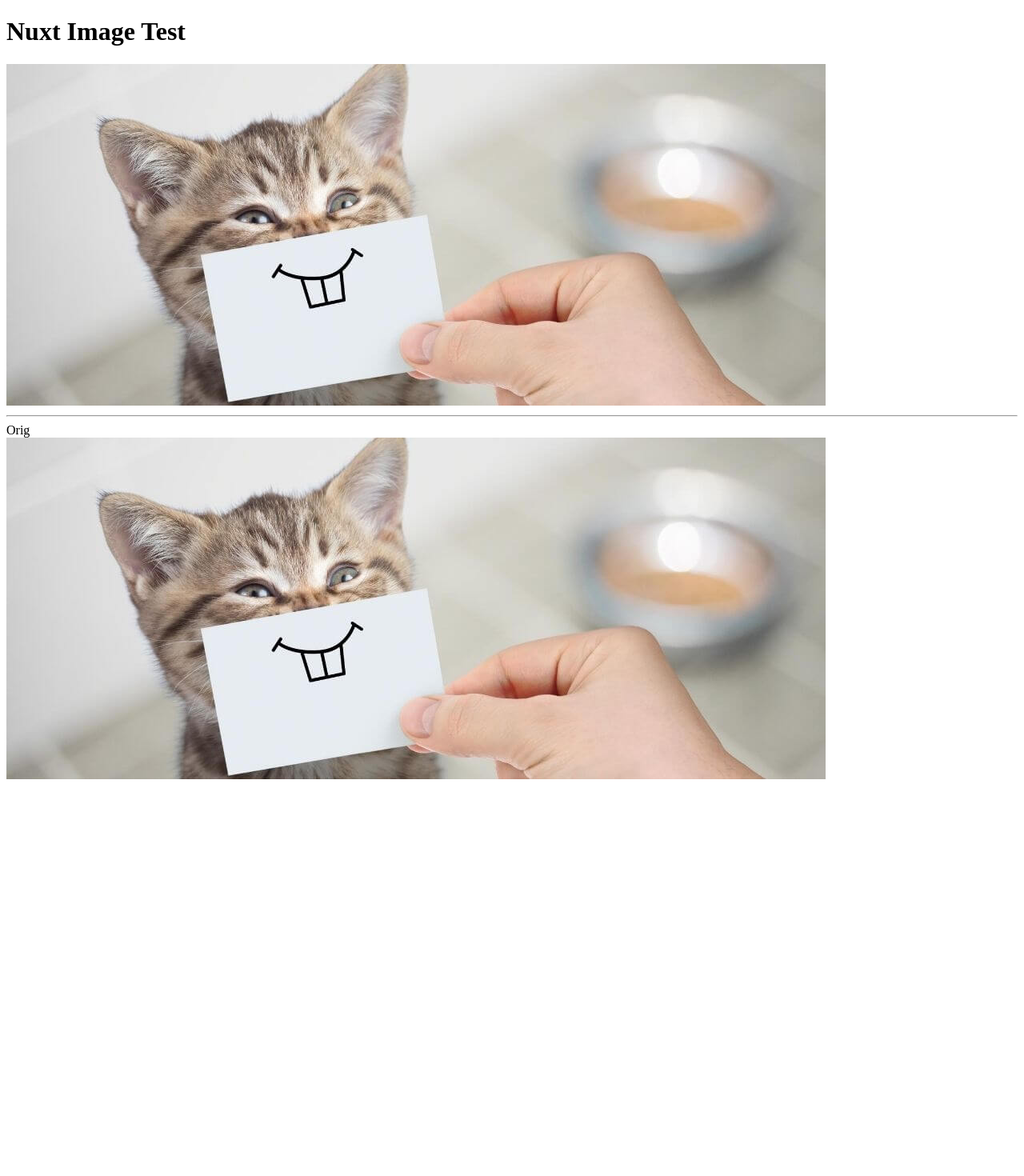
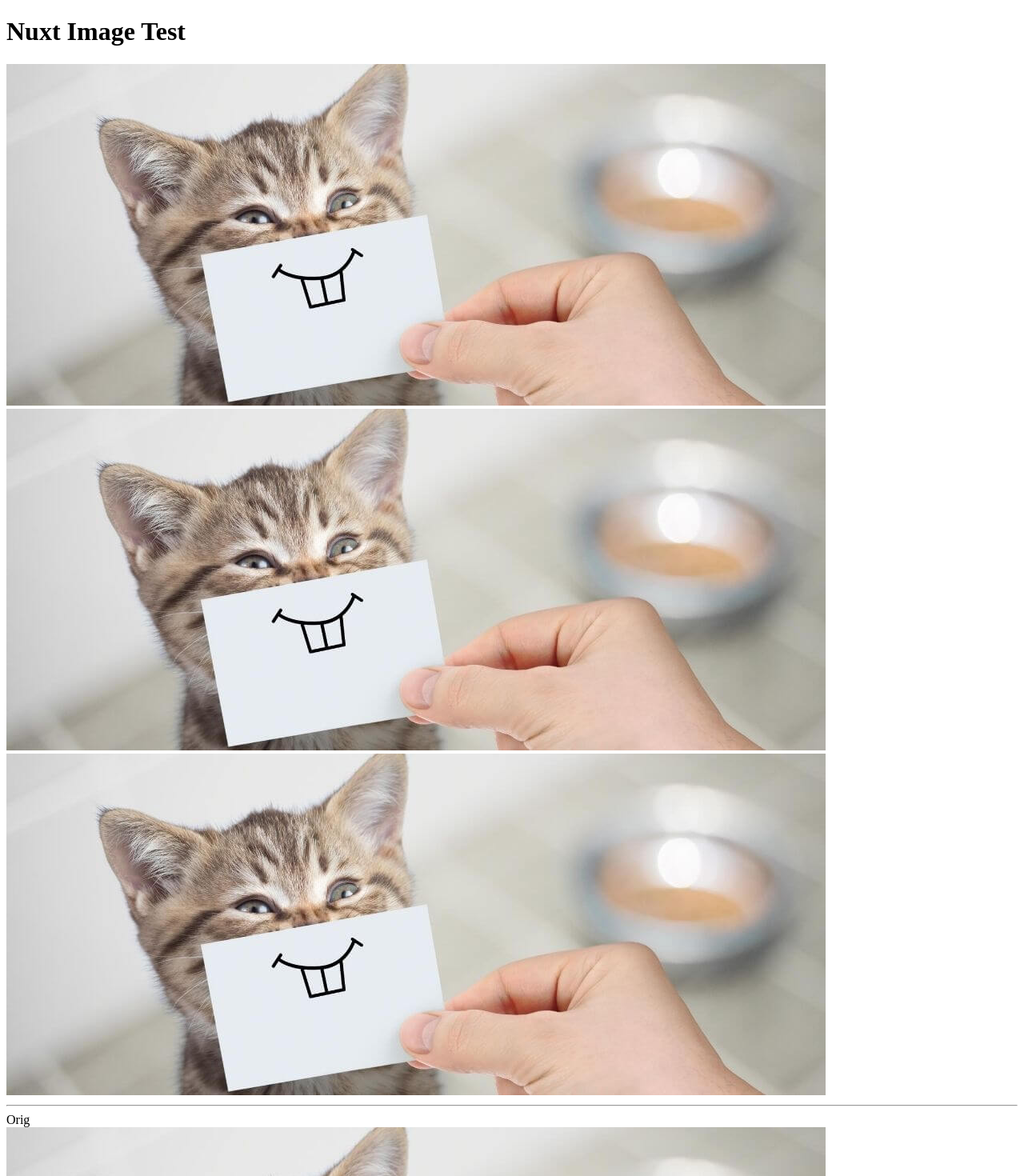
Before and after one commit to DavidDeSloovere/nuxt-image-issue-1, a Nuxt app: page / in a window 1280 px wide. Shown: the top 1470 px of the page at 80% size. Before the commit the page ends 986 px from the top, so only its background shows below. Built offline with nearby package versions, Linux system fonts and the light colour scheme.

Commit message:
providers

```diff
--- a/app.vue
+++ b/app.vue
@@ -4,6 +4,9 @@
     <NuxtImg src="/cat.jpg" width="1024" quality="1" format="webp" />
 
 
+<NuxtImg provider="ipx" src="/cat.jpg" width="1024" quality="1" format="webp" />
+<NuxtImg provider="cloudflare" src="/cat.jpg" width="1024" quality="1" format="webp" />
+
     <hr>
     Orig<br>
         <img src="/cat.jpg" width="1024"  />
```
